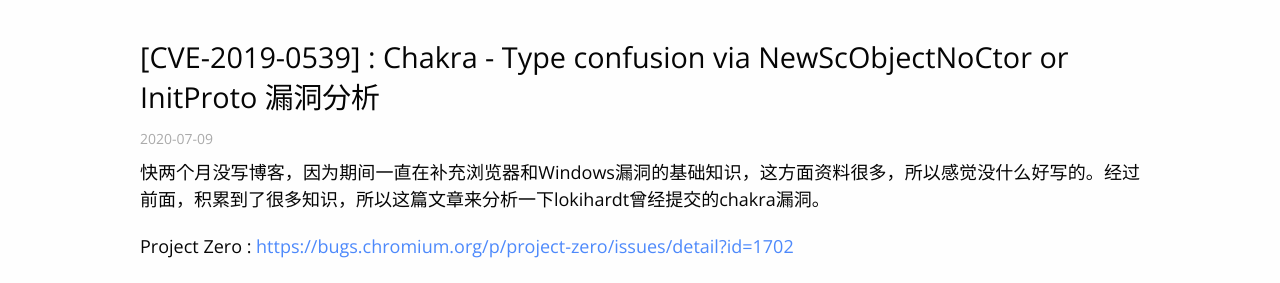
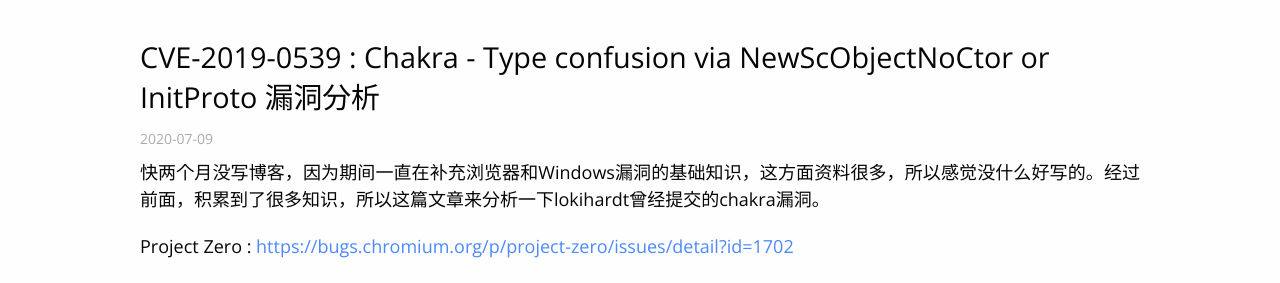
Before and after one commit to songjianyang/keeper.github.io, a plain HTML site: page 2020/07/09/chakra-CVE-2019-0539/index.html in a window 1280 px wide. Shown: the part 68-351 px from the top of the page. Drawn offline with nearby package versions, Linux system fonts and the light colour scheme; a web font is replaced by a local one.

Commit message:
Site updated: 2020-07-09 22:20:25

```diff
--- a/2020/07/09/chakra-CVE-2019-0539/index.html
+++ b/2020/07/09/chakra-CVE-2019-0539/index.html
@@ -12,7 +12,7 @@
 
 
 
-  <meta name="description" content="[CVE-2019-0539] : Chakra - Type confusion via NewScObjectNoCtor or InitProto 漏洞分析"/>
+  <meta name="description" content="CVE-2019-0539  : Chakra - Type confusion via NewScObjectNoCtor or InitProto 漏洞分析"/>
 
 
 
@@ -35,7 +35,7 @@
 
 <meta name="description" content="快两个月没写博客，因为期间一直在补充浏览器和Windows漏洞的基础知识，这方面资料很多，所以感觉没什么好写的。经过前面，积累到了很多知识，所以这篇文章来分析一下lokihardt曾经提交的chakra漏洞。 Project Zero : https:&#x2F;&#x2F;bugs.chromium.org&#x2F;p&#x2F;project-zero&#x2F;issues&#x2F;detail?id&#x3D;1702 CVE-2019-0539对于JI">
 <meta property="og:type" content="article">
-<meta property="og:title" content="[CVE-2019-0539] : Chakra - Type confusion via NewScObjectNoCtor or InitProto 漏洞分析">
+<meta property="og:title" content="CVE-2019-0539  : Chakra - Type confusion via NewScObjectNoCtor or InitProto 漏洞分析">
 <meta property="og:url" content="http://yoursite.com/2020/07/09/chakra-CVE-2019-0539/index.html">
 <meta property="og:site_name" content="Boxer">
 <meta property="og:description" content="快两个月没写博客，因为期间一直在补充浏览器和Windows漏洞的基础知识，这方面资料很多，所以感觉没什么好写的。经过前面，积累到了很多知识，所以这篇文章来分析一下lokihardt曾经提交的chakra漏洞。 Project Zero : https:&#x2F;&#x2F;bugs.chromium.org&#x2F;p&#x2F;project-zero&#x2F;issues&#x2F;detail?id&#x3D;1702 CVE-2019-0539对于JI">
@@ -57,7 +57,7 @@
 <meta property="og:image" content="http://yoursite.com/image/15942893368335.jpg">
 <meta property="og:image" content="http://yoursite.com/image/15942895078042.jpg">
 <meta property="article:published_time" content="2020-07-09T08:48:52.564Z">
-<meta property="article:modified_time" content="2020-07-09T12:37:46.638Z">
+<meta property="article:modified_time" content="2020-07-09T14:20:09.200Z">
 <meta name="twitter:card" content="summary">
 <meta name="twitter:image" content="http://yoursite.com/image/15942859893326.jpg">
 
@@ -92,7 +92,7 @@
 
 
 
-    <title> [CVE-2019-0539] : Chakra - Type confusion via NewScObjectNoCtor or InitProto 漏洞分析 - Boxer </title>
+    <title> CVE-2019-0539  : Chakra - Type confusion via NewScObjectNoCtor or InitProto 漏洞分析 - Boxer </title>
   <meta name="generator" content="Hexo 4.2.0"></head>
 
   <body>
@@ -158,7 +158,7 @@
     <header class="post-header">
       <h1 class="post-title">
 
-          [CVE-2019-0539] : Chakra - Type confusion via NewScObjectNoCtor or InitProto 漏洞分析
+          CVE-2019-0539  : Chakra - Type confusion via NewScObjectNoCtor or InitProto 漏洞分析
 
       </h1>
 
```
Also changed, not shown: archives/2020/07/index.html (+1 -1 lines), archives/2020/index.html (+1 -1 lines), archives/index.html (+1 -1 lines), index.html (+1 -1 lines).
